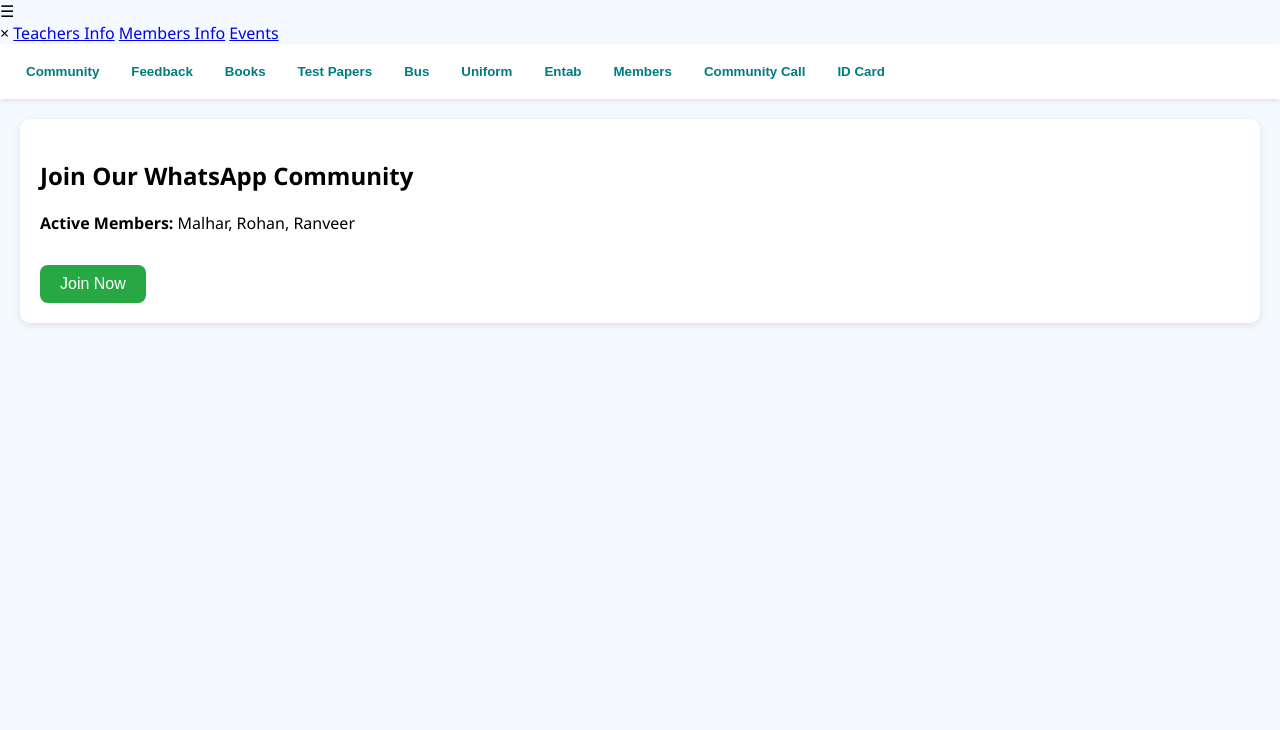
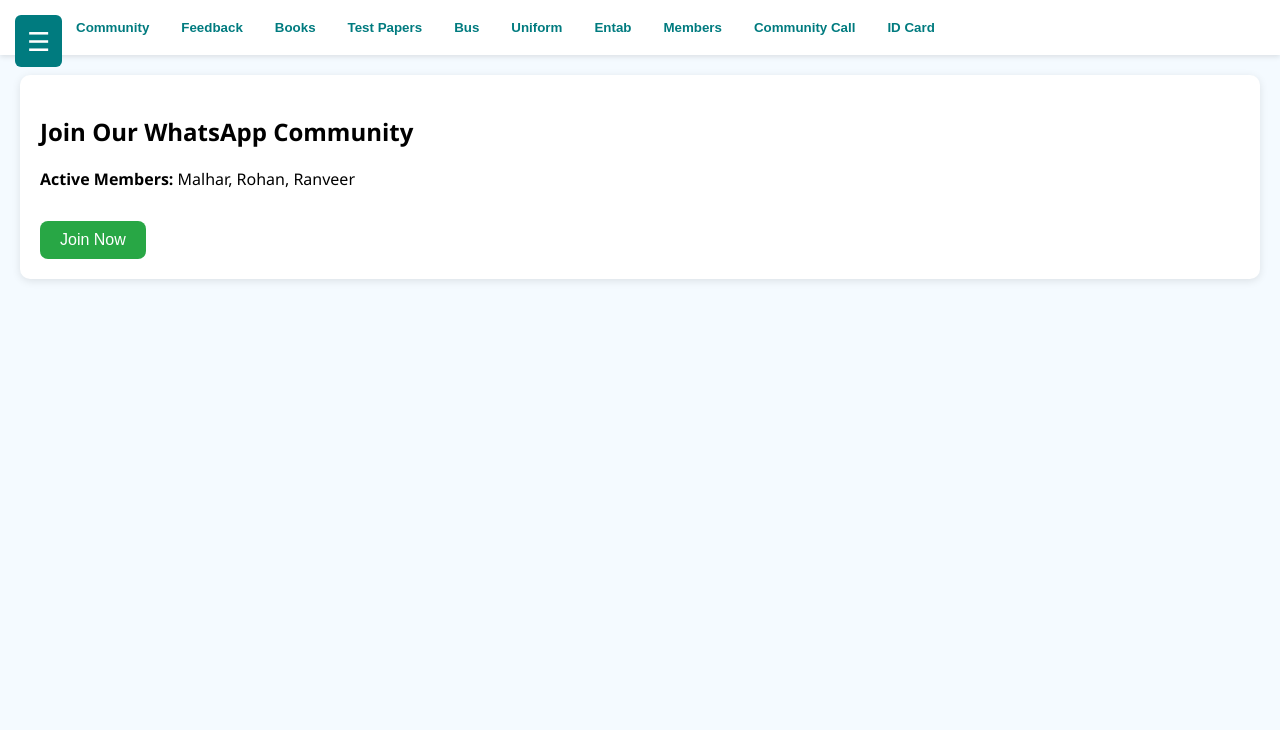
Before and after one commit to Admin157390/communityapp, a plain HTML site: page index.html in a window 1280 px wide. Shown: the top 730 px of the page. Drawn offline with Linux system fonts and the light colour scheme.

Commit message:
style.css

```diff
--- a/style.css
+++ b/style.css
@@ -2,6 +2,55 @@ body {
   margin: 0;
   font-family: 'Segoe UI', sans-serif;
   background-color: #f4faff;
+}
+
+/* 🔹 Hamburger menu */
+.hamburger {
+  position: fixed;
+  top: 15px;
+  left: 15px;
+  z-index: 20;
+  font-size: 26px;
+  cursor: pointer;
+  background: #007b7f;
+  color: white;
+  padding: 8px 12px;
+  border-radius: 6px;
+}
+
+.sidebar {
+  height: 100%;
+  width: 0;
+  position: fixed;
+  top: 0;
+  left: 0;
+  background-color: #ffffff;
+  box-shadow: 2px 0 8px rgba(0,0,0,0.2);
+  overflow-x: hidden;
+  transition: 0.3s;
+  z-index: 15;
+  padding-top: 60px;
+}
+
+.sidebar a {
+  padding: 12px 20px;
+  display: block;
+  font-weight: bold;
+  color: #007b7f;
+  text-decoration: none;
+}
+
+.sidebar a:hover {
+  background: #f0f0f0;
+}
+
+.closebtn {
+  position: absolute;
+  top: 15px;
+  right: 20px;
+  font-size: 24px;
+  cursor: pointer;
+  color: #007b7f;
 }
 
 .topbar {
@@ -9,6 +58,7 @@ body {
   overflow-x: auto;
   background-color: #ffffff;
   padding: 10px;
+  padding-left: 60px; /* space for hamburger */
   box-shadow: 0 2px 5px rgba(0, 0, 0, 0.1);
   position: sticky;
   top: 0;
@@ -135,12 +185,6 @@ th {
 }
 
 @keyframes fadeIn {
-  from {
-    opacity: 0;
-    transform: translateY(10px);
-  }
-  to {
-    opacity: 1;
-    transform: translateY(0);
-  }
+  from { opacity: 0; transform: translateY(10px); }
+  to { opacity: 1; transform: translateY(0); }
 }
```
